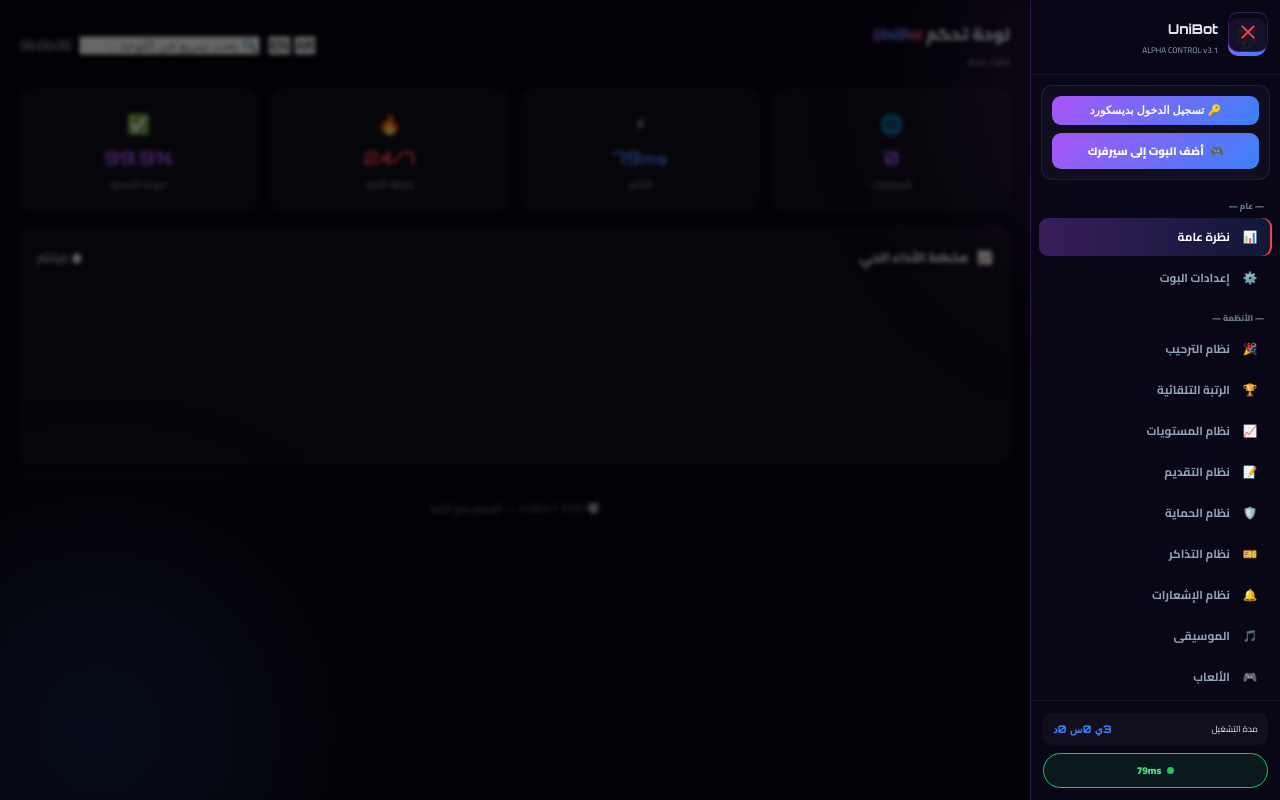
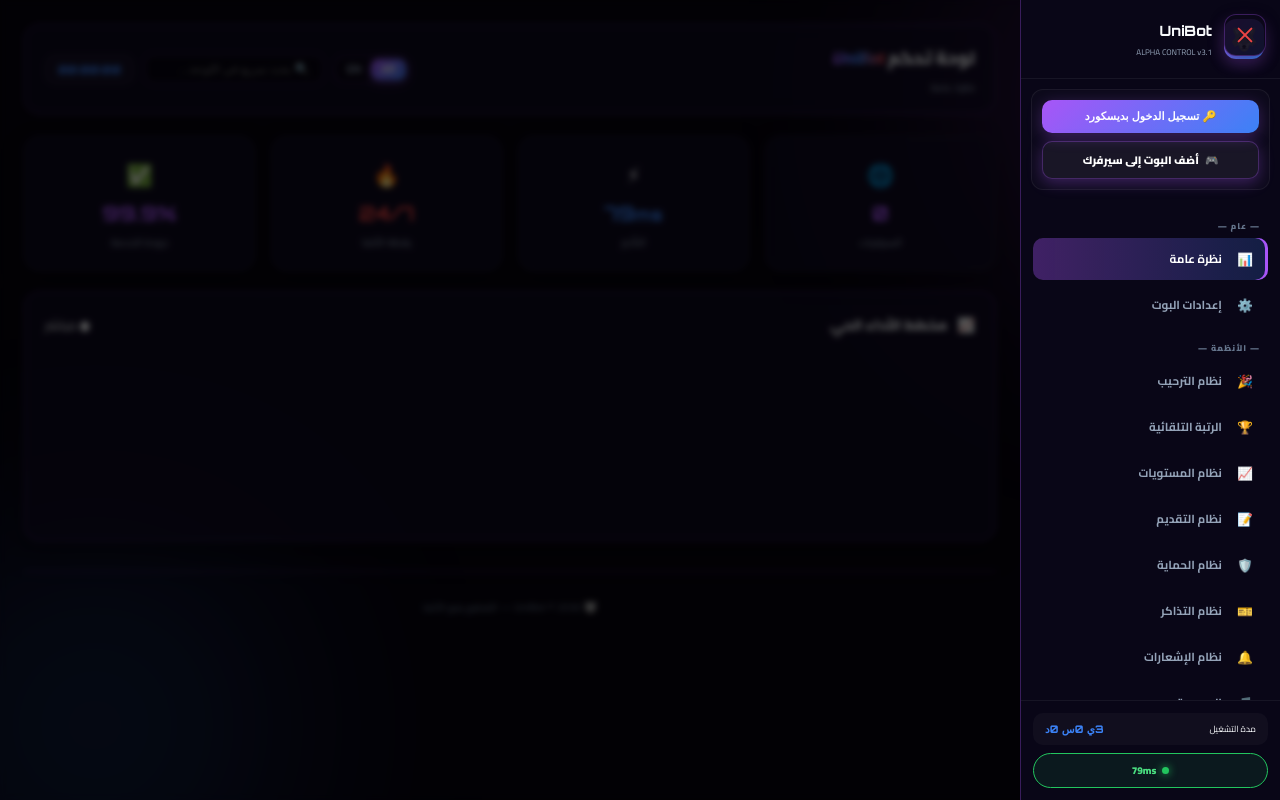
Before and after one commit to tshmeshtewi-arch/7050, a plain HTML site: page index.html in a window 1280 px wide. Both pictures are taken after a click on the button "القائمة". Drawn offline with Linux system fonts and the light colour scheme; no server answers.

Commit message:
Revise styles for ALPHA WOLF THEME to Luxury Dark
Updated theme colors and styles for a more luxurious dark appearance. Adjusted dimensions and added box shadows for various elements.

```diff
--- a/style.css
+++ b/style.css
@@ -1,5 +1,5 @@
 /* ============================================================
-   UniBot v3.1 — ALPHA WOLF THEME (Compact & Smooth)
+   UniBot v3.1 — ALPHA WOLF THEME (Luxury Dark)
 ============================================================ */
 :root {
   --v: #a855f7;
@@ -7,12 +7,12 @@
   --r: #ef4444;
   --g: #22c55e;
   --bg: #07040f;
-  --card: rgba(255, 255, 255, .04);
-  --txt: #e2e8f0;
+  --card: rgba(18, 12, 38, 0.75);
+  --txt: #f8fafc;
   --mut: #94a3b8;
-  --line: rgba(168, 85, 247, .25);
-  --rad: 14px;
-  --sidebar-w: 250px;
+  --line: rgba(168, 85, 247, 0.3);
+  --rad: 16px;
+  --sidebar-w: 260px;
 }
 
 * { margin: 0; padding: 0; box-sizing: border-box; }
@@ -31,26 +31,25 @@ body {
 }
 b, h1, h2, h3 { font-weight: 800; }
 
-.bg-orbs { position: fixed; inset: 0; z-index: -2; overflow: hidden; }
+.bg-orbs { position: fixed; inset: 0; z-index: -2; overflow: hidden; pointer-events: none; }
 .orb {
-  position: absolute; border-radius: 50%;
-  filter: blur(100px); opacity: .3;
+  position: absolute; border-radius: 50%; filter: blur(120px); opacity: .25;
 }
-.o1 { width: 350px; height: 350px; background: var(--v); top: -100px; right: -60px; }
-.o2 { width: 300px; height: 300px; background: var(--b); bottom: -80px; left: -50px; }
+.o1 { width: 400px; height: 400px; background: var(--v); top: -100px; right: -80px; }
+.o2 { width: 350px; height: 350px; background: var(--b); bottom: -100px; left: -80px; }
 
 #loader {
   position: fixed; inset: 0; z-index: 200; background: var(--bg);
   display: flex; flex-direction: column; align-items: center; justify-content: center; gap: 18px;
   transition: opacity .5s, visibility .5s;
 }
-#loader.done { opacity: 0; visibility: hidden; }
+#loader.done { opacity: 0; visibility: hidden; pointer-events: none; }
 .l-wolf-img {
-  width: 120px; height: 120px; object-fit: cover; border-radius: 50%;
-  border: 2px solid var(--v);
+  width: 110px; height: 110px; object-fit: cover; border-radius: 50%;
+  border: 2px solid var(--v); box-shadow: 0 0 25px rgba(168,85,247,0.5);
 }
-.l-bar { width: 200px; height: 4px; border-radius: 99px; background: rgba(255,255,255,.1); overflow: hidden; }
-.l-fill { height: 100%; width: 0; background: linear-gradient(90deg, var(--v), var(--b)); animation: fill 1.2s ease forwards; }
+.l-bar { width: 180px; height: 4px; border-radius: 99px; background: rgba(255,255,255,.1); overflow: hidden; }
+.l-fill { height: 100%; width: 0; background: linear-gradient(90deg, var(--v), var(--b)); animation: fill 1s ease forwards; }
 @keyframes fill { to { width: 100%; } }
 .l-txt { color: var(--v); font-size: .8em; font-weight: 700; letter-spacing: 2px; }
 
@@ -58,8 +57,8 @@ b, h1, h2, h3 { font-weight: 800; }
 .sidebar {
   position: fixed; top: 0; bottom: 0; right: 0;
   width: var(--sidebar-w); z-index: 90;
-  background: rgba(10, 7, 24, .95);
-  backdrop-filter: blur(14px);
+  background: rgba(10, 7, 24, 0.96);
+  backdrop-filter: blur(18px);
   border-left: 1px solid var(--line);
   display: flex; flex-direction: column;
   transition: transform .3s cubic-bezier(.4, 0, .2, 1);
@@ -68,42 +67,42 @@ b, h1, h2, h3 { font-weight: 800; }
 body.nav-open .sidebar { transform: translateX(0); }
 
 .side-head {
-  display: flex; align-items: center; gap: 10px;
-  padding: 16px 14px; border-bottom: 1px solid rgba(255,255,255,.06);
+  display: flex; align-items: center; gap: 12px;
+  padding: 18px 16px; border-bottom: 1px solid rgba(255,255,255,.06);
 }
 .wolf-logo {
-  width: 38px; height: 38px; border-radius: 10px;
-  display: flex; align-items: center; justify-content: center; font-size: 20px;
+  width: 40px; height: 40px; border-radius: 12px;
+  display: flex; align-items: center; justify-content: center; font-size: 22px;
   background: linear-gradient(135deg, var(--v), var(--b));
+  box-shadow: 0 4px 15px rgba(168,85,247,0.4);
 }
-.side-title b { font-size: 1em; font-family: 'Orbitron', sans-serif; }
+.side-title b { font-size: 1.05em; font-family: 'Orbitron', sans-serif; }
 .side-title small { display: block; color: var(--mut); font-size: .6em; }
 
 .side-server {
-  display: flex; flex-direction: column; gap: 6px;
-  margin: 10px 10px 0; padding: 10px;
-  border-radius: 11px; background: rgba(255,255,255,.03);
-  border: 1px solid rgba(255,255,255,.07);
+  margin: 10px; padding: 10px; border-radius: 12px;
+  background: rgba(255,255,255,.02); border: 1px solid rgba(255,255,255,.06);
 }
-.nav { flex: 1; padding: 8px; overflow-y: auto; }
-.nav-cap { color: #64748b; font-size: .62em; font-weight: 800; padding: 10px 8px 4px; }
+
+.nav { flex: 1; padding: 8px 12px; overflow-y: auto; }
+.nav-cap { color: #64748b; font-size: .62em; font-weight: 800; padding: 10px 8px 4px; letter-spacing: 1px; }
 .nav a {
-  display: flex; align-items: center; gap: 10px;
-  padding: 8px 12px; margin-bottom: 3px;
-  border-radius: 9px; text-decoration: none;
-  color: var(--mut); font-weight: 700; font-size: .86em; transition: .2s;
+  display: flex; align-items: center; gap: 12px;
+  padding: 9px 12px; margin-bottom: 4px;
+  border-radius: 10px; text-decoration: none;
+  color: var(--mut); font-weight: 700; font-size: .86em; transition: all .2s ease;
 }
-.nav a i { font-style: normal; font-size: 1em; width: 20px; text-align: center; }
-.nav a:hover { color: #fff; background: rgba(255,255,255,.05); }
+.nav a i { font-style: normal; font-size: 1.1em; width: 22px; text-align: center; }
+.nav a:hover { color: #fff; background: rgba(255,255,255,.05); transform: translateX(-3px); }
 .nav a.active {
-  color: #fff; background: linear-gradient(90deg, rgba(168,85,247,.3), rgba(59,130,246,.15));
-  box-shadow: inset -2px 0 0 var(--r);
+  color: #fff; background: linear-gradient(90deg, rgba(168,85,247,.35), rgba(59,130,246,.2));
+  box-shadow: inset -3px 0 0 var(--v);
 }
 
 .side-foot { padding: 12px; border-top: 1px solid rgba(255,255,255,.06); }
 .uptime-box {
   display: flex; justify-content: space-between; align-items: center;
-  padding: 8px 10px; border-radius: 9px; margin-bottom: 8px;
+  padding: 8px 12px; border-radius: 10px; margin-bottom: 8px;
   background: rgba(255,255,255,.03); font-size: .78em;
 }
 .uptime-box b { color: var(--b); font-family: 'Orbitron', sans-serif; }
@@ -112,78 +111,107 @@ body.nav-open .sidebar { transform: translateX(0); }
   padding: 7px; border-radius: 99px; font-size: .75em; font-weight: 800;
   background: rgba(34,197,94,.1); border: 1px solid var(--g); color: #4ade80;
 }
-.dot { width: 7px; height: 7px; border-radius: 50%; background: var(--g); }
+.dot { width: 7px; height: 7px; border-radius: 50%; background: var(--g); box-shadow: 0 0 8px var(--g); }
 
-/* زر البرغر */
+/* زر القائمة المنسدلة */
 .burger {
-  position: fixed; top: 12px; right: 12px; z-index: 100;
-  width: 40px; height: 40px; border-radius: 10px; cursor: pointer;
-  background: rgba(10, 7, 24, .9); border: 1px solid var(--line);
+  position: fixed; top: 14px; right: 14px; z-index: 100;
+  width: 42px; height: 42px; border-radius: 12px; cursor: pointer;
+  background: rgba(10, 7, 24, 0.9); border: 1px solid var(--line);
   display: flex; flex-direction: column; align-items: center; justify-content: center; gap: 5px;
+  box-shadow: 0 4px 15px rgba(0,0,0,0.4);
 }
-.burger span { width: 18px; height: 2px; border-radius: 2px; background: var(--v); transition: .3s; }
+.burger span { width: 20px; height: 2px; border-radius: 2px; background: var(--v); transition: .3s; }
 .burger.open span:nth-child(1) { transform: translateY(7px) rotate(45deg); background: var(--r); }
 .burger.open span:nth-child(2) { opacity: 0; }
 .burger.open span:nth-child(3) { transform: translateY(-7px) rotate(-45deg); background: var(--r); }
 
 .overlay {
   position: fixed; inset: 0; z-index: 85;
-  background: rgba(0, 0, 0, .6); backdrop-filter: blur(2px);
+  background: rgba(0, 0, 0, 0.65); backdrop-filter: blur(3px);
   opacity: 0; pointer-events: none; transition: .3s;
 }
 .overlay.on { opacity: 1; pointer-events: auto; }
 
-/* المحتوى */
+/* المحتوى الرئيسي */
 main {
   margin-right: var(--sidebar-w);
-  padding: 18px 20px 40px; max-width: 1350px; margin-left: auto;
+  padding: 24px; max-width: 1400px; margin-left: auto;
   transition: margin .3s ease;
 }
 body:not(.nav-open) main { margin-right: 0; }
 
-.top { display: flex; align-items: center; justify-content: space-between; flex-wrap: wrap; gap: 10px; margin-bottom: 18px; }
-.top h1 { font-size: 1.25em; }
+.top {
+  display: flex; align-items: center; justify-content: space-between; flex-wrap: wrap; gap: 15px;
+  margin-bottom: 22px; background: var(--card); padding: 16px 20px; border-radius: var(--rad);
+  border: 1px solid var(--line); backdrop-filter: blur(10px);
+}
+.top h1 { font-size: 1.3em; }
 .top h1 em { background: linear-gradient(90deg, var(--v), var(--b), var(--r)); -webkit-background-clip: text; background-clip: text; color: transparent; }
-.crumb { color: var(--mut); font-size: .75em; margin-top: 2px; }
-.top-tools { display: flex; align-items: center; gap: 8px; flex-wrap: wrap; }
+.crumb { color: var(--mut); font-size: .78em; margin-top: 3px; }
+.top-tools { display: flex; align-items: center; gap: 10px; flex-wrap: wrap; }
+
+/* أزرار اللغة والبحث */
+.lang-switch { display: flex; background: rgba(0,0,0,.3); border-radius: 10px; padding: 2px; border: 1px solid var(--line); }
+.lang-btn {
+  background: transparent; border: none; color: var(--mut); padding: 5px 10px;
+  font-size: 0.75em; font-weight: 800; border-radius: 8px; cursor: pointer; transition: .2s;
+}
+.lang-btn.active { background: linear-gradient(135deg, var(--v), var(--b)); color: #fff; box-shadow: 0 2px 10px rgba(168,85,247,0.4); }
+
+.search-box input {
+  padding: 8px 14px; border-radius: 10px; background: rgba(0,0,0,.4);
+  border: 1px solid var(--line); color: #fff; outline: none; font-size: .85em; width: 180px; transition: width .3s;
+}
+.search-box input:focus { width: 220px; border-color: var(--v); box-shadow: 0 0 12px rgba(168,85,247,0.3); }
+
+.clock {
+  font-family: 'Orbitron', sans-serif; font-size: 0.85em; font-weight: bold;
+  padding: 6px 12px; background: rgba(255,255,255,.03); border: 1px solid rgba(255,255,255,.08);
+  border-radius: 10px; color: var(--b);
+}
 
 .page { display: none; }
-.page.on { display: block; }
+.page.on { display: block; animation: fadeIn .3s ease; }
+@keyframes fadeIn { from { opacity: 0; transform: translateY(6px); } to { opacity: 1; transform: translateY(0); } }
 
-.stat-grid { display: grid; grid-template-columns: repeat(auto-fit, minmax(160px, 1fr)); gap: 14px; margin-bottom: 16px; }
+.stat-grid { display: grid; grid-template-columns: repeat(auto-fit, minmax(180px, 1fr)); gap: 16px; margin-bottom: 20px; }
 .stat-card {
-  padding: 16px 14px; border-radius: var(--rad); background: var(--card);
-  border: 1px solid rgba(255,255,255,.08); display: flex; flex-direction: column; align-items: center; gap: 4px;
+  padding: 18px 16px; border-radius: var(--rad); background: var(--card);
+  border: 1px solid rgba(255,255,255,.08); display: flex; flex-direction: column; align-items: center; gap: 6px;
+  box-shadow: 0 8px 25px rgba(0,0,0,0.3);
 }
-.s-ico { font-size: 1.4em; }
-.s-num { font-size: 1.4em; font-family: 'Orbitron', sans-serif; }
+.s-ico { font-size: 1.6em; }
+.s-num { font-size: 1.5em; font-family: 'Orbitron', sans-serif; }
 .stat-card.v .s-num { color: var(--v); }
 .stat-card.b .s-num { color: var(--b); }
 .stat-card.r .s-num { color: var(--r); }
-.s-lbl { color: var(--mut); font-size: .78em; }
+.s-lbl { color: var(--mut); font-size: .8em; }
 
 .card {
-  background: var(--card); border: 1px solid var(--line); border-radius: 14px;
-  padding: 16px !important; margin-bottom: 14px !important;
+  background: var(--card); border: 1px solid var(--line); border-radius: var(--rad);
+  padding: 20px; margin-bottom: 16px; box-shadow: 0 10px 30px rgba(0,0,0,0.4);
 }
-.card-head { display: flex; align-items: center; justify-content: space-between; gap: 10px; margin-bottom: 8px; }
-.card-head h3 { display: flex; align-items: center; gap: 8px; font-size: 0.98em; }
-.card p.desc { color: var(--mut); font-size: .82em; margin-bottom: 12px; }
+.card-head { display: flex; align-items: center; justify-content: space-between; gap: 10px; margin-bottom: 14px; }
+.card-head h3 { display: flex; align-items: center; gap: 10px; font-size: 1.05em; }
 
-.field { margin-bottom: 12px; }
-.field label { display: block; color: var(--mut); font-size: .78em; margin-bottom: 5px; font-weight: 700; }
+.field { margin-bottom: 16px; }
+.field label { display: block; color: var(--mut); font-size: .82em; margin-bottom: 6px; font-weight: 700; }
 .field input, .field select, .field textarea {
-  width: 100%; padding: 8px 11px; border-radius: 9px;
-  background: rgba(0,0,0,.3); border: 1px solid var(--line); color: #fff; outline: none; font-size: .86em;
+  width: 100%; padding: 10px 14px; border-radius: 10px;
+  background: rgba(0,0,0,.4); border: 1px solid var(--line); color: #fff; outline: none; font-size: .9em; transition: .2s;
 }
+.field input:focus, .field select:focus, .field textarea:focus { border-color: var(--v); box-shadow: 0 0 12px rgba(168,85,247,0.3); }
 
 .btn {
-  padding: 8px 18px; border: none; border-radius: 9px; font-weight: 800; font-size: .84em; cursor: pointer; color: #fff;
-  background: linear-gradient(135deg, var(--v), var(--b)); transition: .25s;
+  padding: 10px 22px; border: none; border-radius: 10px; font-weight: 800; font-size: .88em; cursor: pointer; color: #fff;
+  background: linear-gradient(135deg, var(--v), var(--b)); transition: .25s; box-shadow: 0 4px 15px rgba(168,85,247,0.3);
 }
-.btn:hover { transform: translateY(-2px); box-shadow: 0 6px 20px rgba(168,85,247,.4); }
+.btn:hover { transform: translateY(-2px); box-shadow: 0 6px 20px rgba(168,85,247,0.5); }
+.btn.ghost { background: rgba(255,255,255,.05); border: 1px solid var(--line); }
+.btn.ghost:hover { background: rgba(255,255,255,.1); }
 
-.switch { position: relative; display: inline-block; width: 42px; height: 22px; flex-shrink: 0; }
+.switch { position: relative; display: inline-block; width: 46px; height: 24px; flex-shrink: 0; }
 .switch input { opacity: 0; width: 0; height: 0; }
 .switch i {
   position: absolute; inset: 0; border-radius: 99px; cursor: pointer;
@@ -191,23 +219,25 @@ body:not(.nav-open) main { margin-right: 0; }
 }
 .switch i::before {
   content: ''; position: absolute; top: 2px; right: 3px;
-  width: 16px; height: 16px; border-radius: 50%; background: #94a3b8; transition: .25s;
+  width: 18px; height: 18px; border-radius: 50%; background: #94a3b8; transition: .25s;
 }
 .switch input:checked + i { background: var(--v); border-color: var(--v); }
-.switch input:checked + i::before { transform: translateX(-20px); background: #fff; }
+.switch input:checked + i::before { transform: translateX(-22px); background: #fff; box-shadow: 0 0 8px #fff; }
 
 .toast {
-  position: fixed; bottom: 20px; left: 50%; z-index: 150;
+  position: fixed; bottom: 24px; left: 50%; z-index: 150;
   transform: translateX(-50%) translateY(100px);
-  padding: 10px 24px; border-radius: 10px; font-weight: 800; font-size: .85em;
+  padding: 12px 28px; border-radius: 12px; font-weight: 800; font-size: .9em;
   background: linear-gradient(135deg, var(--v), var(--b));
-  box-shadow: 0 0 25px rgba(168,85,247,.5); transition: transform .3s ease;
-  white-space: nowrap;
+  box-shadow: 0 10px 30px rgba(168,85,247,0.6); transition: transform .3s ease;
+  white-space: nowrap; color: #fff;
 }
 .toast.show { transform: translateX(-50%) translateY(0); }
 
-footer { text-align: center; padding: 20px 10px 5px; color: #64748b; font-size: .78em; border-top: 1px solid var(--line); }
+footer { text-align: center; padding: 25px 10px 10px; color: #64748b; font-size: .8em; border-top: 1px solid var(--line); margin-top: 30px; }
 
 @media (max-width: 900px) {
-  main, body.nav-open main { margin-right: 0 !important; margin-left: 0 !important; padding: 65px 12px 30px !important; max-width: 100%; }
+  main, body.nav-open main { margin-right: 0 !important; margin-left: 0 !important; padding: 75px 14px 30px !important; max-width: 100%; }
+  .top-tools { width: 100%; justify-content: space-between; }
+  .search-box input { width: 100%; }
 }
```
